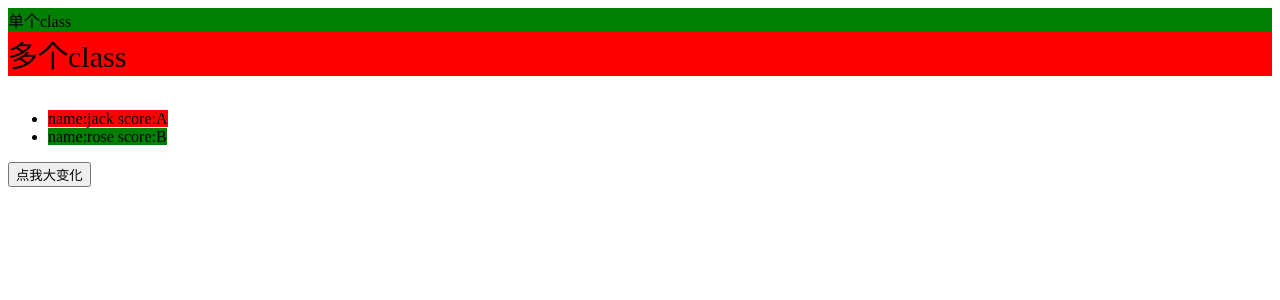
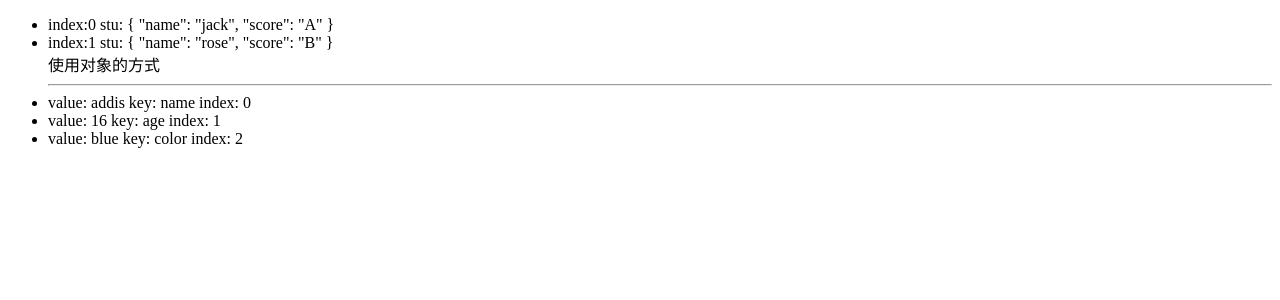
Before and after one commit to bo-bi/CZVUE, a Vue app: page / in a window 1280 px wide. Shown: the top 300 px of the page. Built offline with nearby package versions, Linux system fonts and the light colour scheme.

Commit message:
增加: v-for

```diff
--- a/src/main.js
+++ b/src/main.js
@@ -4,6 +4,8 @@ import Vue from 'vue';
 import App from './app.vue';
 //引入methods和v-on
 import Methods from './methodsAndOn.vue'
+//引入v-for
+import Vfor from './v-for.vue'
 //3.构建Vue实例
 new Vue({
     //渲染内容的目的地
@@ -21,5 +23,6 @@ new Vue({
     // }
 
     // render: c => c(App)//基本指令
-    render: c => c(Methods)//methods和on
+    // render: c => c(Methods)//methods和on
+    render: c => c(Vfor)//v-for
 });
--- /dev/null
+++ b/src/v-for.vue
@@ -0,0 +1,67 @@
+<template>
+    <!--你好 这是错误的，必须有且只能有一个根节点！-->
+    <div>
+         <ul>
+             <li v-for="(stu,index) in stus" :key="stu.name">
+                 index:{{index}}
+                 stu: {{stu}}
+             </li>
+
+             使用对象的方式 <hr />
+
+             <li v-for="(value,key,index) in person" v-bind:key="index">
+                 value: {{value}}
+                 key: {{key}}
+                 index: {{index}}
+             </li>
+         </ul>
+    </div>
+</template>
+
+<script>
+    export default {
+        data() {
+            return {
+                stus: [
+                    {
+                        name: 'jack',
+                        score: 'A'
+                    },
+                    {
+                        name: 'rose',
+                        score: 'B'
+                    }
+                ],
+                person: {
+                    name: 'addis',
+                    age: 16,
+                    color: 'blue'
+                }
+            }
+        },
+        methods: {
+            change() {
+                this.isRed = !this.isRed;
+                this.stus.push({
+                    name: 'mick',
+                    score: 'A'
+                });
+            }
+        }
+    }
+</script>
+
+<style scoped>
+    .red {
+        background-color: red;
+    }
+    .green {
+        background-color: green;
+    }
+    .yellow {
+        background-color: yellow;
+    }
+    .big {
+        font-size: 30px;
+    }
+</style>
```
